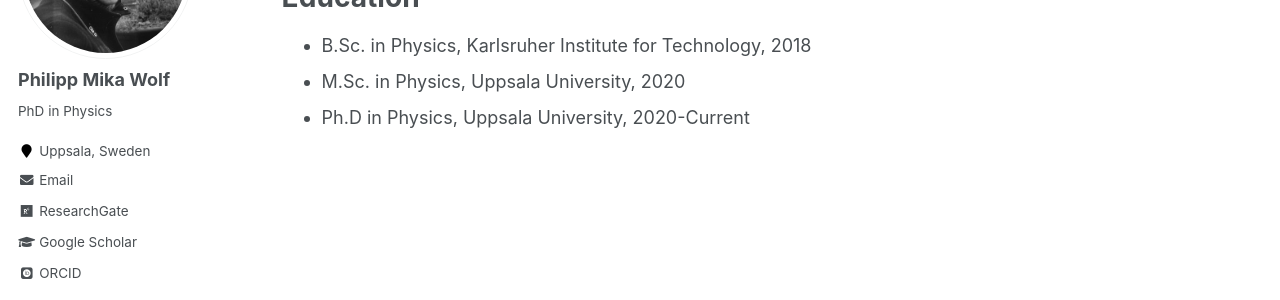
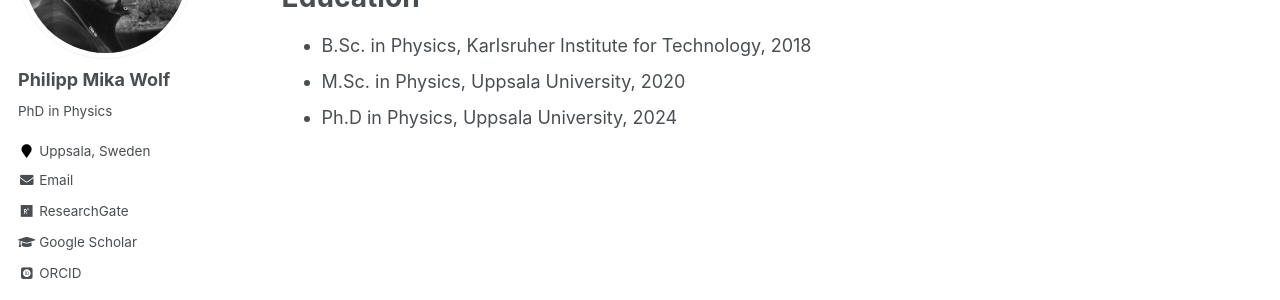
Before and after one commit to philipp-mika-wolf/philipp-mika-wolf.github.io, a Jekyll site: the page built from _pages/cv.md, in a window 1280 px wide. Shown: the part 234-534 px from the top of the page. Built offline with Jekyll 4.4.1, drawn with Linux system fonts in a browser that asks for light colours; some web fonts are replaced.

Commit message:
Update cv.md

```diff
--- a/_pages/cv.md
+++ b/_pages/cv.md
@@ -15,4 +15,4 @@ Education
 ======
 * B.Sc. in Physics, Karlsruher Institute for Technology, 2018
 * M.Sc. in Physics, Uppsala University, 2020
-* Ph.D in Physics, Uppsala University, 2020-Current
+* Ph.D in Physics, Uppsala University, 2024
```
